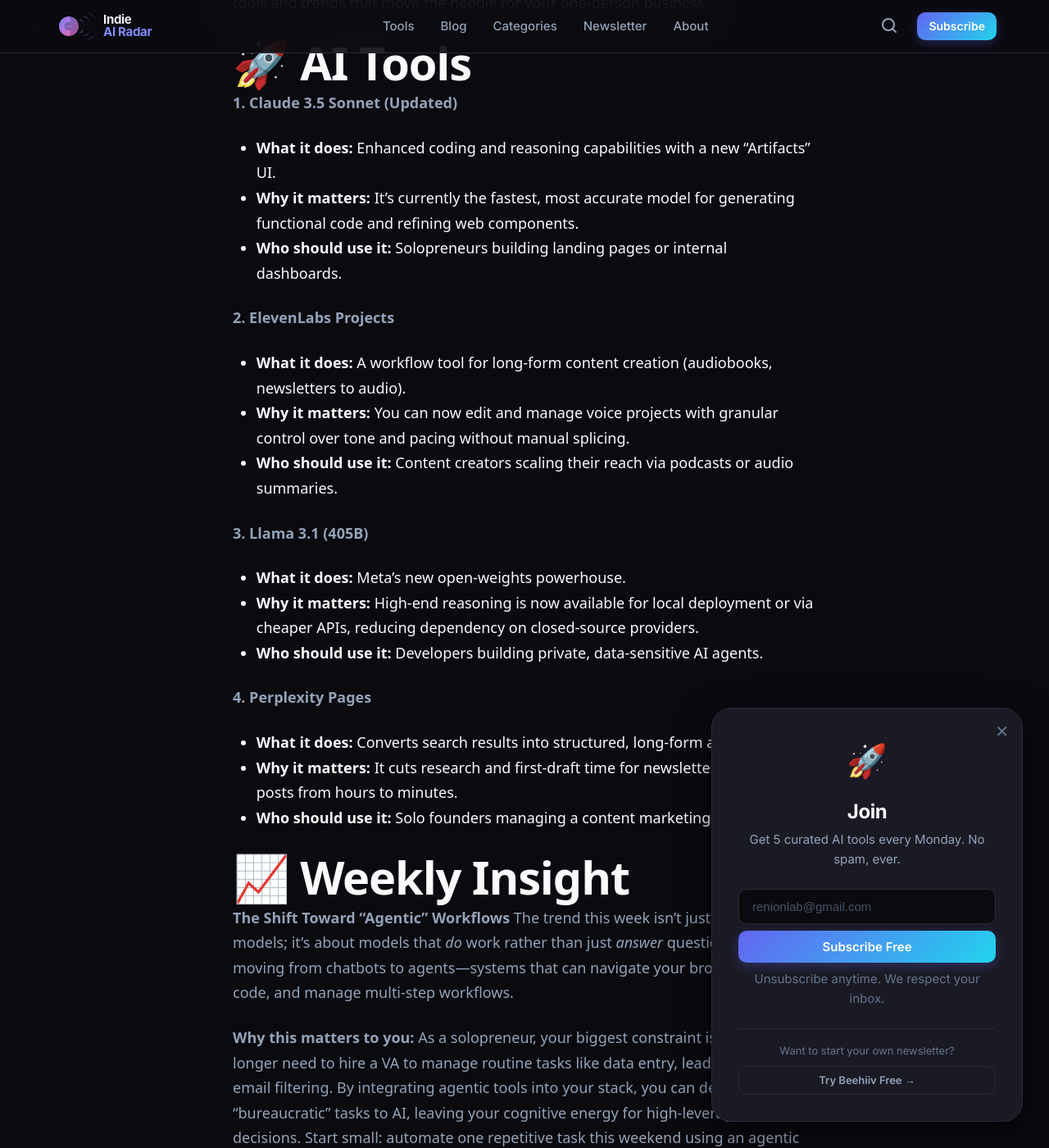
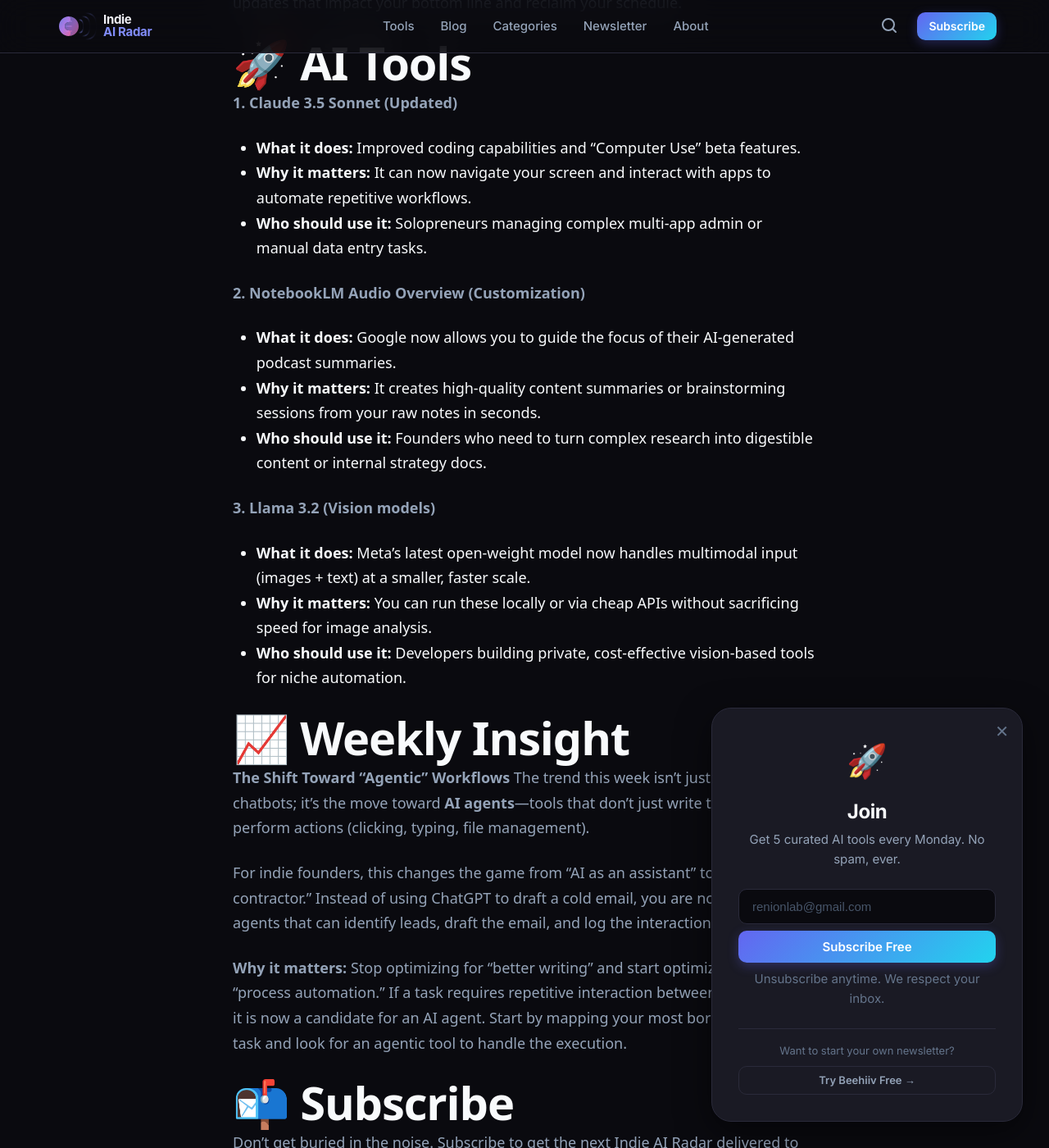
Before and after one commit to renion-dev/indiearadar, a Jekyll site: the page built from _posts/2026-07-31-weekly-ai-tools-digest-top-tools-for-indie-hackers.md, in a window 1280 px wide and 1400 px high, scrolled down 912 px. Shown: the whole window at 82% size. Built offline with Jekyll 4.4.1, drawn with Linux system fonts in a browser that asks for light colours; some of the changed text lies outside the part shown.

Commit message:
🤖 New blog post and updated tag pages [2026-07-31 21:50]

```diff
--- a/_posts/2026-07-31-weekly-ai-tools-digest-top-tools-for-indie-hackers.md
+++ b/_posts/2026-07-31-weekly-ai-tools-digest-top-tools-for-indie-hackers.md
@@ -11,38 +11,33 @@ image: "assets/images/og/tool-weekly-ai-tools-digest-top-tools-for-indie-hackers
 ---
 
 # 👋 Welcome
-Welcome to the Indie AI Radar. This newsletter filters the noise to bring you only the tools and trends that move the needle for your one-person business.
+Welcome to this week’s Indie AI Radar. I cut through the hype to bring you the only updates that impact your bottom line and reclaim your schedule.
 
 # 🚀 AI Tools
 
 **1. Claude 3.5 Sonnet (Updated)**
-*   **What it does:** Enhanced coding and reasoning capabilities with a new "Artifacts" UI.
-*   **Why it matters:** It’s currently the fastest, most accurate model for generating functional code and refining web components.
-*   **Who should use it:** Solopreneurs building landing pages or internal dashboards.
+*   **What it does:** Improved coding capabilities and "Computer Use" beta features.
+*   **Why it matters:** It can now navigate your screen and interact with apps to automate repetitive workflows.
+*   **Who should use it:** Solopreneurs managing complex multi-app admin or manual data entry tasks.
 
-**2. ElevenLabs Projects**
-*   **What it does:** A workflow tool for long-form content creation (audiobooks, newsletters to audio).
-*   **Why it matters:** You can now edit and manage voice projects with granular control over tone and pacing without manual splicing.
-*   **Who should use it:** Content creators scaling their reach via podcasts or audio summaries.
+**2. NotebookLM Audio Overview (Customization)**
+*   **What it does:** Google now allows you to guide the focus of their AI-generated podcast summaries.
+*   **Why it matters:** It creates high-quality content summaries or brainstorming sessions from your raw notes in seconds.
+*   **Who should use it:** Founders who need to turn complex research into digestible content or internal strategy docs.
 
-**3. Llama 3.1 (405B)**
-*   **What it does:** Meta’s new open-weights powerhouse.
-*   **Why it matters:** High-end reasoning is now available for local deployment or via cheaper APIs, reducing dependency on closed-source providers.
-*   **Who should use it:** Developers building private, data-sensitive AI agents.
-
-**4. Perplexity Pages**
-*   **What it does:** Converts search results into structured, long-form articles.
-*   **Why it matters:** It cuts research and first-draft time for newsletters or blog posts from hours to minutes.
-*   **Who should use it:** Solo founders managing a content marketing pipeline.
+**3. Llama 3.2 (Vision models)**
+*   **What it does:** Meta’s latest open-weight model now handles multimodal input (images + text) at a smaller, faster scale.
+*   **Why it matters:** You can run these locally or via cheap APIs without sacrificing speed for image analysis.
+*   **Who should use it:** Developers building private, cost-effective vision-based tools for niche automation.
 
 # 📈 Weekly Insight
 
 **The Shift Toward "Agentic" Workflows**
-The trend this week isn't just about faster models; it’s about models that *do* work rather than just *answer* questions. We are moving from chatbots to agents—systems that can navigate your browser, execute code, and manage multi-step workflows.
+The trend this week isn't just better chatbots; it’s the move toward **AI agents**—tools that don't just write text, but perform actions (clicking, typing, file management).
 
-**Why this matters to you:** As a solopreneur, your biggest constraint is time. You no longer need to hire a VA to manage routine tasks like data entry, lead scraping, or email filtering. By integrating agentic tools into your stack, you can delegate "bureaucratic" tasks to AI, leaving your cognitive energy for high-leverage product decisions. Start small: automate one repetitive task this weekend using an agentic workflow.
+For indie founders, this changes the game from "AI as an assistant" to "AI as a contractor." Instead of using ChatGPT to draft a cold email, you are now looking at agents that can identify leads, draft the email, and log the interaction in your CRM.
+
+**Why it matters:** Stop optimizing for "better writing" and start optimizing for "process automation." If a task requires repetitive interaction between browser tabs, it is now a candidate for an AI agent. Start by mapping your most boring weekly task and look for an agentic tool to handle the execution.
 
 # 📬 Subscribe
-Want to stay ahead of the curve without the digital clutter? Join 2,000+ founders by subscribing to the Indie AI Radar below.
-
-[Link: Subscribe for next week’s digest]
+Don't get buried in the noise. Subscribe to get the next Indie AI Radar delivered to your inbox every Friday morning.
```
